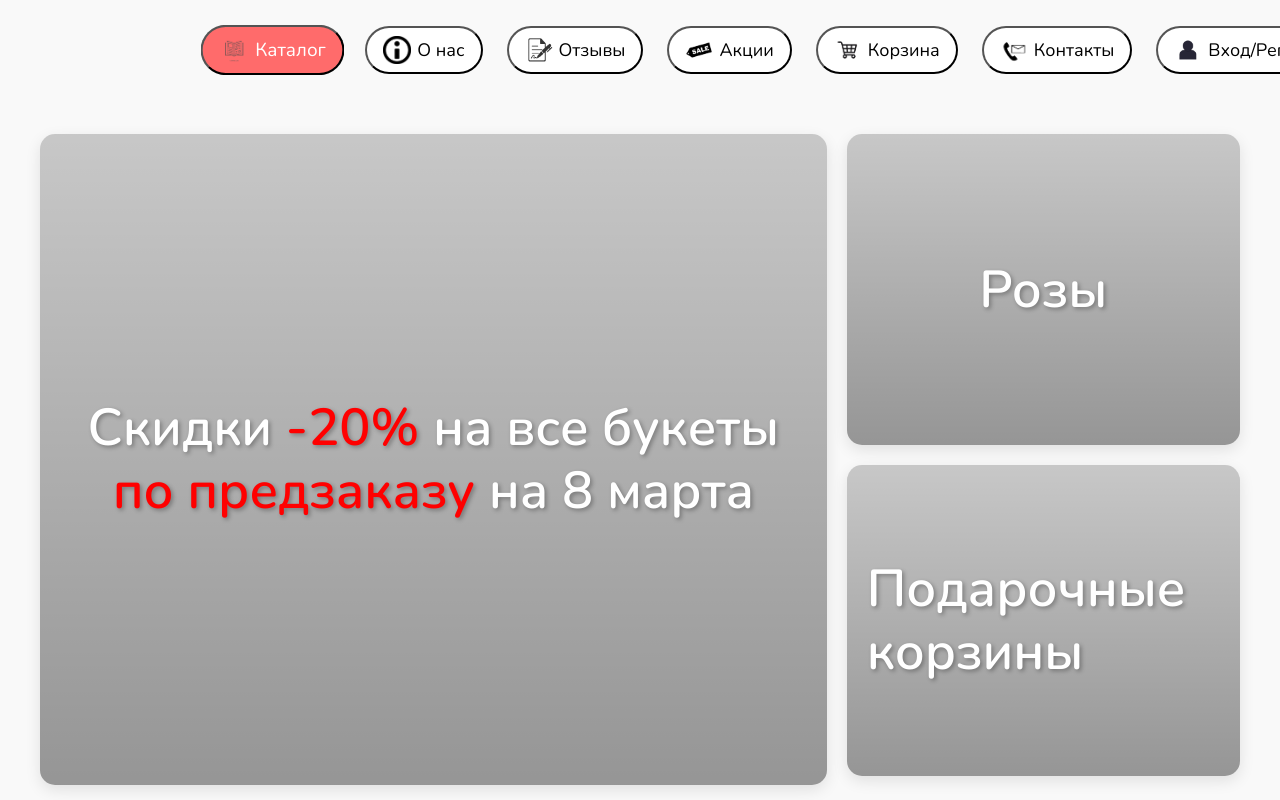
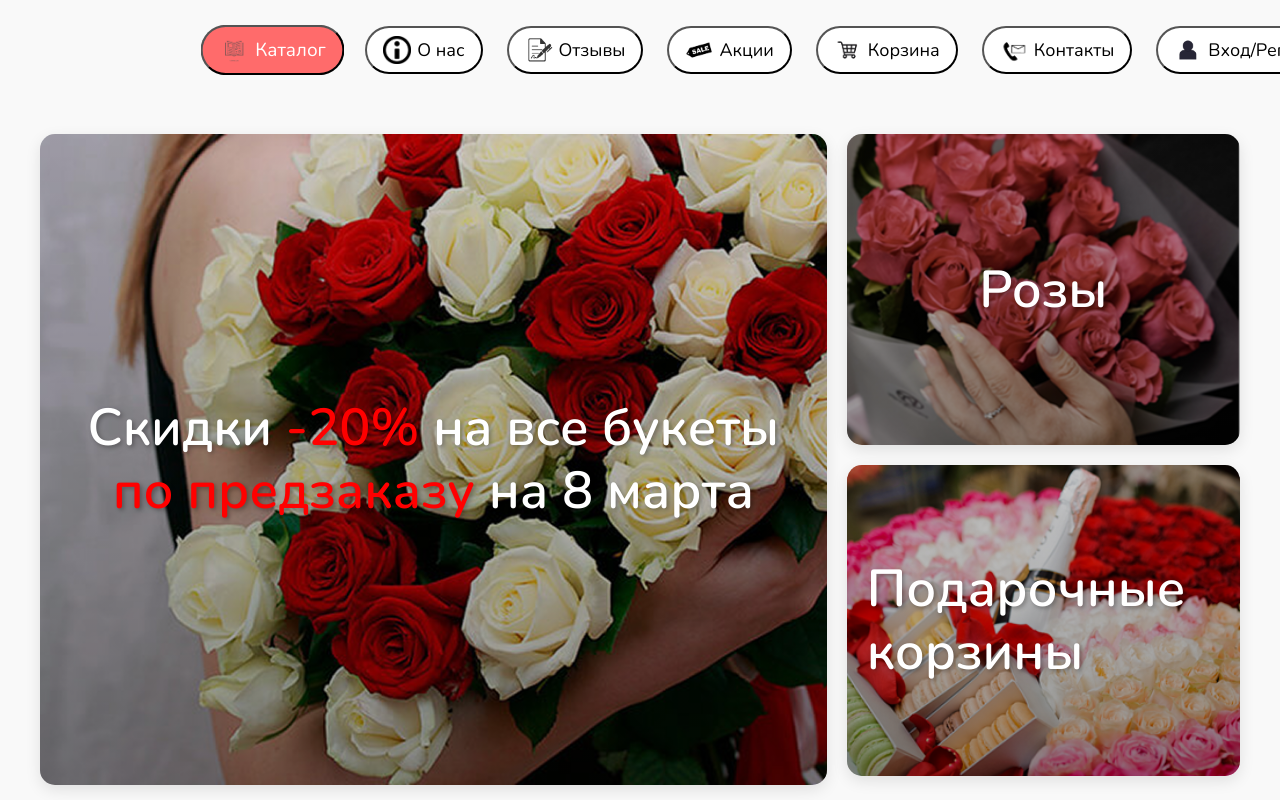
Before and after one commit to Artem-studi0/kursovoyKYAR_2sem, a plain HTML site: page index.html in a window 1280 px wide. Shown: the part 540-1340 px from the top of the page. Drawn offline with Linux system fonts and the light colour scheme; the site is published under a folder, as on GitHub Pages, so addresses that start at the root find nothing.

Commit message:
little changes

```diff
--- a/css/afisha.scss
+++ b/css/afisha.scss
@@ -84,7 +84,7 @@
     width: 100%;
     grid-column: 1/2;
     grid-row: 1/4;
-    background: url(/img/imagerose.png) no-repeat center center;
+    background: url(../img/imagerose.png) no-repeat center center;
     background-size: cover;
     @include box-text;
     font-family: 'Nunito',sans-serif;
@@ -108,11 +108,11 @@
 .box2{
     grid-column: 2/3;
     grid-row: 1/2;
-    background-image: url(/img/imageroses2.png);
+    background-image: url(../img/imageroses2.png);
     text-align: center;
 }
 .box4{
-    background-image: url(/img/imageroses3.png);
+    background-image: url(../img/imageroses3.png);
     line-height: 1.2;
 }
 @media(min-width:769px) and (max-width:1024px){
```
Also changed, not shown: css/afisha.css, 1 other file.
